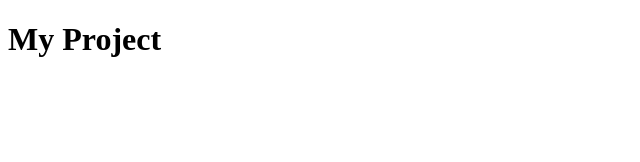
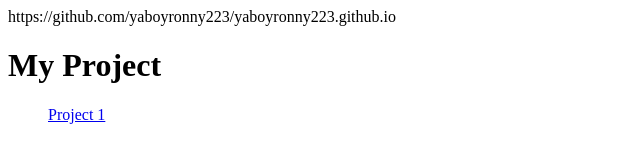
Before and after one commit to yaboyronny223/yaboyronny223.github.io, a plain HTML site: page index.html in a window 1280 px wide. Shown: the whole page, without its empty margins (0-640 px from the left). Drawn offline with Linux system fonts and the light colour scheme.

Commit message:
Update index.html

```diff
--- a/index.html
+++ b/index.html
@@ -2,7 +2,7 @@
 
 <html>
 
-  <head>
+  <head>https://github.com/yaboyronny223/yaboyronny223.github.io
     <title>My Website</title>
   </head>
 
@@ -10,6 +10,12 @@
 
     <h1>My Project</h1>
 
-  </body>
+    <ul>
+
+      <a href="project1.html<li>Project 1</li></a>
+
+    </ul>
+
+      </body>
 
 </html>
```
